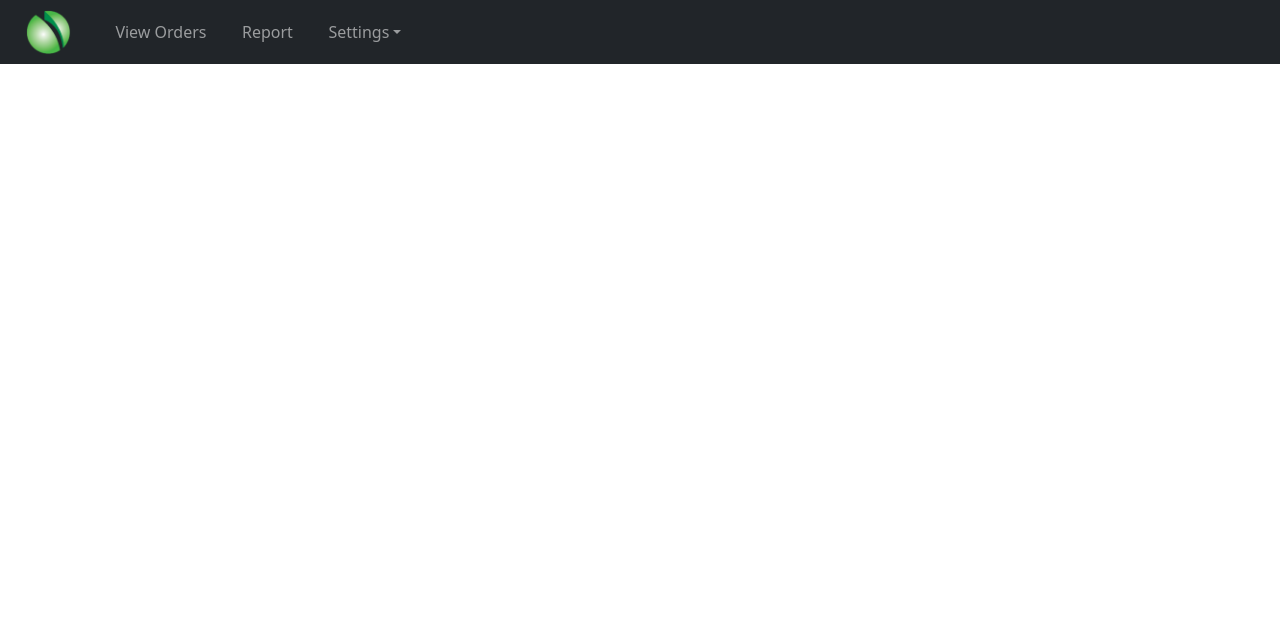
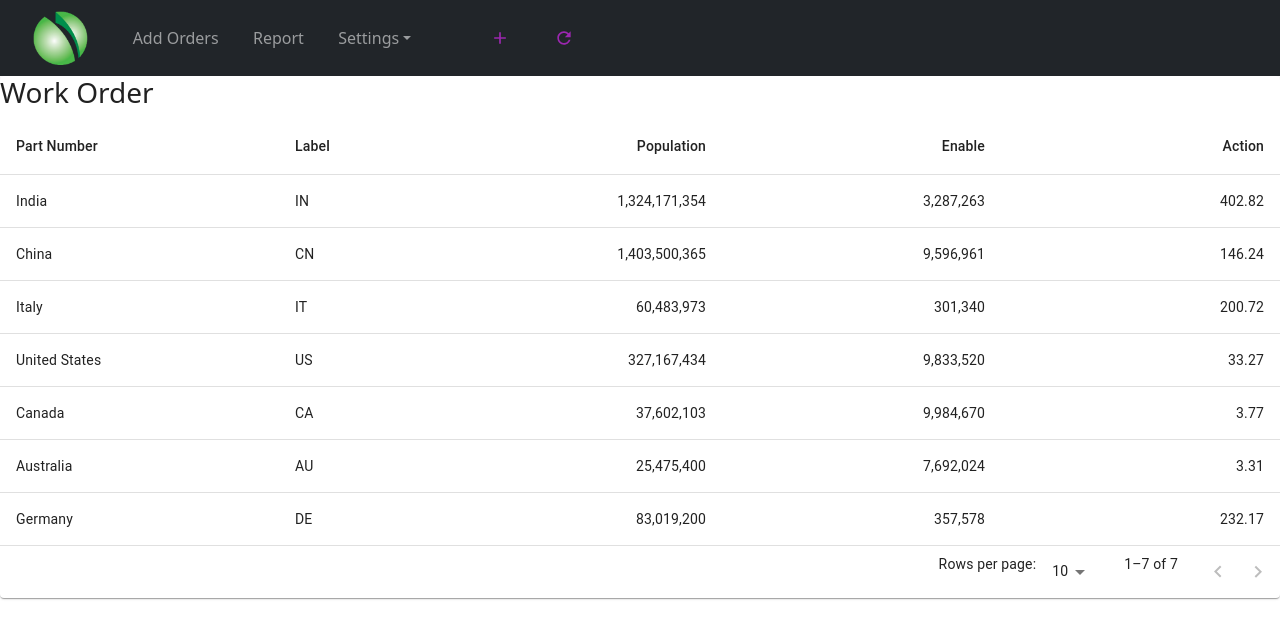
Before and after one commit to mgrist/CS4306-PrincipalLED, a React (Create React App) app in the folder client/: page /Setting/WorkOrder in a window 1280 px wide. Shown: the top 638 px of the page. Built offline with nearby package versions, Linux system fonts and the light colour scheme; the HTML template or start-up script is replaced by a standard one.

Commit message:
added buttons in app bar

```diff
--- a/client/src/components/appBar/appBar.js
+++ b/client/src/components/appBar/appBar.js
@@ -1,17 +1,21 @@
-
 import React from 'react';
 import { Navbar, Nav, NavDropdown, Image } from 'react-bootstrap/';
 import Logo from '../../images/led2.png';
 import 'bootstrap/dist/css/bootstrap.css';
+import { Button } from '@mui/material';
+import AddIcon from '@mui/icons-material/Add';
+import RefreshIcon from '@mui/icons-material/Refresh';
+
 import './appBar.css';
 import { BrowserRouter as Router, Route, Routes, Link } from "react-router-dom";
-import Workorder from '../pages/newOrder/newOrder';
 import Report from '../pages/Report/Report';
 import Home from    '../pages/Home';
 import Products from '../pages/Product/Product';
+import OrderForm from '../pages/newOrder/newOrder'
 import Stages from '../pages/stages/Stages.js';
 import DefactReason from '../pages/DefactReason/DefactReason';
 import Operator from '../pages/Operator/Operator';
+import ViewWorkOrder from '../pages/ViewWorkOrder/ViewWorkOrder';
 
 
 export default function AppBar() {
@@ -23,15 +27,31 @@ export default function AppBar() {
                 <Navbar.Brand as={Link} to={"/home"} id="logowrapper"><Image className="logo" src={Logo}/></Navbar.Brand>
                 <Navbar.Toggle aria-controls="basic-navbar-nav" />
                 <Navbar.Collapse id="basic-navbar-nav">
-                <Nav.Link className="links" as={Link} to={"/WorkOrder"}>View Orders</Nav.Link>
+                <Nav.Link className="links" as={Link} to={"/AddOrder"}>Add Orders</Nav.Link>
                 <Nav.Link className="links" as={Link} to={"/report"}>Report</Nav.Link>
                 <NavDropdown className="links" href="/Setting" title="Settings" id="basic-nav-dropdown">
+                    <NavDropdown.Item as={Link} className="drop-downs" to={"Setting/WorkOrder"}>Work Order</NavDropdown.Item>
                     <NavDropdown.Item as={Link} className="drop-downs" to={"Setting/Products"}>Products</NavDropdown.Item>
                     <NavDropdown.Item as={Link} className="drop-downs" to={"Setting/Stages"}>Stages</NavDropdown.Item>
                     <NavDropdown.Item as={Link} className="drop-downs" to={"Setting/Defact_Reason"}>Defect Reasons</NavDropdown.Item>
                     <NavDropdown.Item as={Link} className="drop-downs" to={"Setting/Operator"}>Operator</NavDropdown.Item>
+
                 </NavDropdown>
                 </Navbar.Collapse>
+
+                <Button
+            color="secondary"
+            startIcon={<AddIcon />}
+            >
+            </Button>
+
+            <Button
+            color="secondary"
+            sx={{ zIndex: 'tooltip' }}
+            startIcon={<RefreshIcon />}
+            >
+            </Button>
+
             </Nav>
             </Navbar>
             </div>
@@ -39,7 +59,8 @@ export default function AppBar() {
                 <Routes>
                     <Route path="/" element={<Home />} />
                     <Route path="/home" element={<Home />} />
-                    <Route path="/WorkOrder" element={<Workorder />} />
+                    <Route path="/AddOrder" element={<OrderForm />} />
+                    <Route path="Setting/WorkOrder" element={<ViewWorkOrder />} />
                     <Route path="/report" element={<Report />} />
                     <Route path="Setting/Products" element={<Products />} />
                     <Route path="Setting/Stages" element={<Stages />} />
--- /dev/null
+++ b/client/src/components/pages/ViewWorkOrder/ViewWorkOrder.css
@@ -0,0 +1,21 @@
+.center {
+    position: relative;
+    display: flex;
+    flex-wrap: wrap;
+    align-items: flex-end;
+    align-content: space-between;
+    margin: auto;
+    width: 60%;
+    height: 20%;
+    padding-top: 20px;
+}
+
+.inWrap {
+    margin-left: auto;
+    width: 50%;
+}
+
+.right{
+    position: absolute;
+    right: 0;
+}
--- /dev/null
+++ b/client/src/components/pages/ViewWorkOrder/ViewWorkOrder.js
@@ -0,0 +1,119 @@
+import * as React from 'react';
+import Paper from '@mui/material/Paper';
+import Table from '@mui/material/Table';
+import TableBody from '@mui/material/TableBody';
+import TableCell from '@mui/material/TableCell';
+import TableContainer from '@mui/material/TableContainer';
+import TableHead from '@mui/material/TableHead';
+import TablePagination from '@mui/material/TablePagination';
+import TableRow from '@mui/material/TableRow';
+import './ViewWorkOrder.css';
+
+const columns = [
+  { id: 'name', label: 'Part Number', minWidth: 170 },
+  { id: 'code', label: 'Label', minWidth: 100 },
+  {
+    id: 'population',
+    label: 'Population',
+    minWidth: 170,
+    align: 'right',
+    format: (value) => value.toLocaleString('en-US'),
+  },
+  {
+    id: 'size',
+    label: 'Enable',
+    minWidth: 170,
+    align: 'right',
+    format: (value) => value.toLocaleString('en-US'),
+  },
+  {
+    id: 'density',
+    label: 'Action',
+    minWidth: 170,
+    align: 'right',
+    format: (value) => value.toFixed(2),
+  },
+];
+
+function createData(name, code, population, size) {
+  const density = population / size;
+  return { name, code, population, size, density };
+}
+
+const rows = [
+  createData('India', 'IN', 1324171354, 3287263),
+  createData('China', 'CN', 1403500365, 9596961),
+  createData('Italy', 'IT', 60483973, 301340),
+  createData('United States', 'US', 327167434, 9833520),
+  createData('Canada', 'CA', 37602103, 9984670),
+  createData('Australia', 'AU', 25475400, 7692024),
+  createData('Germany', 'DE', 83019200, 357578),
+];
+
+export default function ViewWorkOrder() {
+  const [page, setPage] = React.useState(0);
+  const [rowsPerPage, setRowsPerPage] = React.useState(10);
+
+  const handleChangePage = (event, newPage) => {
+    setPage(newPage);
+  };
+
+  const handleChangeRowsPerPage = (event) => {
+    setRowsPerPage(+event.target.value);
+    setPage(0);
+  };
+
+  return (
+    <Paper sx={{ width: '100%', overflow: 'hidden' }}>
+      <TableContainer sx={{ maxHeight: 880 }}>
+        <Table stickyHeader aria-label="sticky table">
+          <TableHead>
+            <TableRow className = 'center'><h3>Work Order</h3></TableRow>
+            <TableRow>
+
+              {columns.map((column) => (
+                <TableCell
+                  key={column.id}
+                  align={column.align}
+                  style={{ minWidth: column.minWidth }}
+                >
+
+                  {column.label}
+                </TableCell>
+              ))}
+            </TableRow>
+          </TableHead>
+          <TableBody>
+            {rows
+              .slice(page * rowsPerPage, page * rowsPerPage + rowsPerPage)
+              .map((row) => {
+                return (
+                  <TableRow hover role="checkbox" tabIndex={-1} key={row.code}>
+                    {columns.map((column) => {
+                      const value = row[column.id];
+                      return (
+                        <TableCell key={column.id} align={column.align}>
+                          {column.format && typeof value === 'number'
+                            ? column.format(value)
+                            : value}
+                        </TableCell>
+                      );
+                    })}
+                  </TableRow>
+                );
+              })}
+          </TableBody>
+        </Table>
+      </TableContainer>
+      <TablePagination
+        rowsPerPageOptions={[10, 25, 100]}
+        component="div"
+        count={rows.length}
+        rowsPerPage={rowsPerPage}
+        page={page}
+        onPageChange={handleChangePage}
+        onRowsPerPageChange={handleChangeRowsPerPage}
+      />
+    </Paper>
+  );
+}
--- a/client/src/components/workOrders/orderTable.js
+++ b/client/src/components/workOrdersHome/orderTable.js
@@ -56,7 +56,7 @@ function Row(props) {
           <Collapse in={open} timeout="auto" unmountOnExit>
             <Box sx={{ margin: 1 }}>
               <Typography variant="h6" gutterBottom component="div">
-                History
+                Stages
               </Typography>
               <Table size="small" aria-label="purchases">
                 <TableHead>
```
Also changed, not shown: client/src/components/workOrdersHome/appBar.js (renamed from client/src/components/workOrders/appBar.js), client/src/components/workOrdersHome/styles.js (added).
